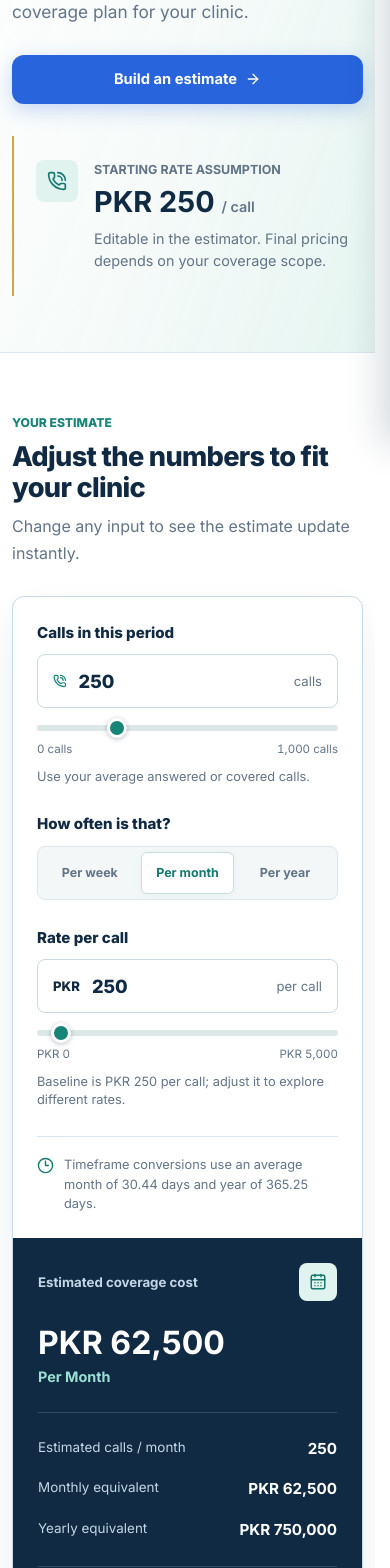
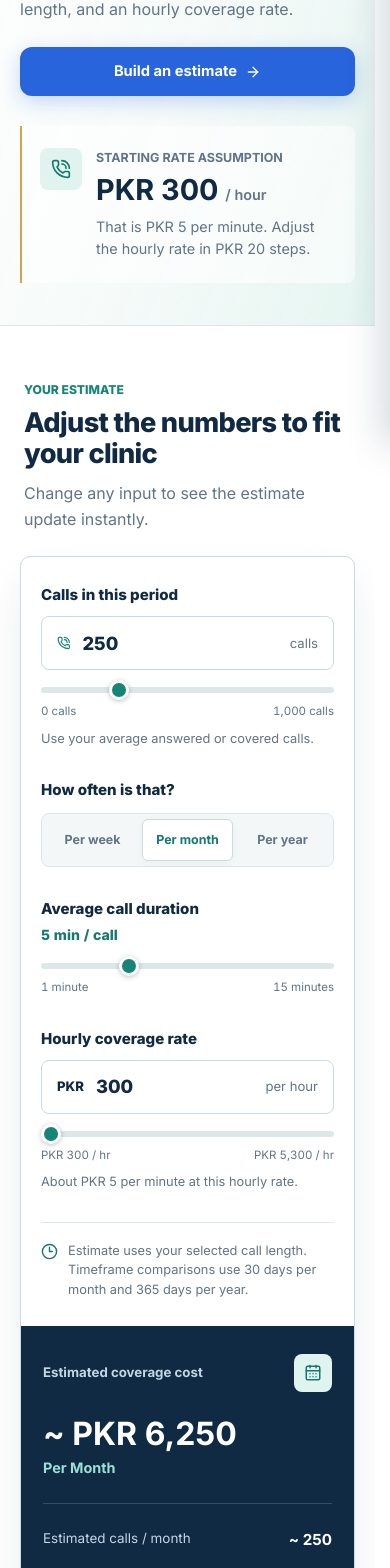
Before and after one commit to umarmughalcodez/careline-site, a Next.js app in the folder careline-app/: page /calculator in a window 390 px wide. Shown: the part 400-1968 px from the top of the page. Built offline with nearby package versions, Linux system fonts and the light colour scheme.

Commit message:
Added Range component in calculator page

```diff
--- a/careline-app/src/components/CoverageEstimator.module.css
+++ b/careline-app/src/components/CoverageEstimator.module.css
@@ -282,6 +282,21 @@
   line-height: 1.45;
 }
 
+.rangeHeader {
+  display: flex;
+  align-items: baseline;
+  justify-content: space-between;
+  gap: 12px;
+}
+
+.rangeValue {
+  color: #14796e;
+  font-size: 0.88rem;
+  font-weight: 750;
+  font-variant-numeric: tabular-nums;
+  white-space: nowrap;
+}
+
 .periodField {
   min-width: 0;
   border: 0;
@@ -507,8 +522,82 @@
 }
 
 @media (max-width: 520px) {
+  .page :global(.container) {
+    padding-inline: 8px;
+  }
+
+  .hero {
+    padding: 48px 0 42px;
+  }
+
+  .heroInner {
+    gap: 30px;
+  }
+
+  .eyebrow {
+    margin-bottom: 20px;
+  }
+
+  .heroCopy h1 {
+    margin-bottom: 18px;
+  }
+
+  .heroCopy > p {
+    margin-bottom: 24px;
+    font-size: 1rem;
+  }
+
   .heroCopy > a {
     width: 100%;
+  }
+
+  .heroNote {
+    gap: 14px;
+    padding: 22px 18px;
+    border-radius: 0 8px 8px 0;
+    background: rgba(255, 255, 255, 0.58);
+  }
+
+  .estimatorSection,
+  .detailsSection {
+    padding-block: 50px;
+  }
+
+  .sectionHeading {
+    margin: 0 4px 24px;
+  }
+
+  .estimator {
+    border-radius: 10px;
+  }
+
+  .inputs {
+    gap: 30px;
+    padding: 26px 20px;
+  }
+
+  .results {
+    padding: 28px 22px;
+  }
+
+  .detailsInner {
+    gap: 28px;
+  }
+
+  .detailsIntro {
+    padding-inline: 4px;
+  }
+
+  .detailList article {
+    grid-template-columns: 34px minmax(0, 1fr);
+    gap: 10px;
+    padding-block: 20px;
+  }
+
+  .rangeHeader {
+    flex-direction: column;
+    align-items: flex-start;
+    gap: 3px;
   }
 
   .periodOptions {
@@ -522,6 +611,7 @@
 
   .resultRows > div {
     align-items: flex-start;
+    gap: 8px;
   }
 }
 
--- a/careline-app/src/components/CoverageEstimator.tsx
+++ b/careline-app/src/components/CoverageEstimator.tsx
@@ -8,27 +8,43 @@ type Period = "week" | "month" | "year";
 
 const periods: { value: Period; label: string; days: number }[] = [
   { value: "week", label: "Per week", days: 7 },
-  { value: "month", label: "Per month", days: 30.4375 },
-  { value: "year", label: "Per year", days: 365.25 },
+  { value: "month", label: "Per month", days: 30 },
+  { value: "year", label: "Per year", days: 365 },
 ];
 
+const CALL_STEP = 25;
+const RATE_MIN = 300;
+const RATE_STEP = 20;
 const numberFormat = new Intl.NumberFormat("en-PK", { maximumFractionDigits: 0 });
+const decimalFormat = new Intl.NumberFormat("en-PK", { maximumFractionDigits: 2 });
 const formatPkr = (amount: number) => `PKR ${numberFormat.format(Math.round(amount))}`;
 
 export default function CoverageEstimator() {
   const [callsInput, setCallsInput] = useState("250");
-  const [rateInput, setRateInput] = useState("250");
+  const [rateInput, setRateInput] = useState(String(RATE_MIN));
+  const [callMinutes, setCallMinutes] = useState(5);
   const [period, setPeriod] = useState<Period>("month");
 
   const calls = Number.isFinite(Number(callsInput)) ? Math.max(0, Number(callsInput)) : 0;
-  const rate = Number.isFinite(Number(rateInput)) ? Math.max(0, Number(rateInput)) : 0;
+  const rate = Number.isFinite(Number(rateInput)) ? Math.max(RATE_MIN, Number(rateInput)) : RATE_MIN;
   const callsRangeMax = Math.max(1000, Math.ceil(calls / 1000) * 1000);
-  const rateRangeMax = Math.max(5000, Math.ceil(rate / 5000) * 5000);
+  const callsSliderValue = Math.min(callsRangeMax, Math.round(calls / CALL_STEP) * CALL_STEP);
+  const rateRangeMax = Math.max(
+    RATE_MIN + RATE_STEP * 250,
+    RATE_MIN + Math.ceil(Math.max(0, rate - RATE_MIN) / RATE_STEP) * RATE_STEP
+  );
+  const rateSliderValue = Math.min(
+    rateRangeMax,
+    RATE_MIN + Math.round((rate - RATE_MIN) / RATE_STEP) * RATE_STEP
+  );
   const selectedPeriod = periods.find((option) => option.value === period) ?? periods[1];
-  const monthlyCalls = (calls / selectedPeriod.days) * 30.4375;
-  const periodEstimate = calls * rate;
-  const monthlyEstimate = monthlyCalls * rate;
-  const yearlyEstimate = monthlyEstimate * 12;
+  const monthlyCalls = (calls / selectedPeriod.days) * 30;
+  const yearlyCalls = (calls / selectedPeriod.days) * 365;
+  const periodEstimate = (calls * callMinutes * rate) / 60;
+  const monthlyEstimate = (monthlyCalls * callMinutes * rate) / 60;
+  const yearlyEstimate = (yearlyCalls * callMinutes * rate) / 60;
+  const monthlyHours = (monthlyCalls * callMinutes) / 60;
+  const ratePerMinute = rate / 60;
 
   return (
     <div className={styles.page}>
@@ -38,8 +54,8 @@ export default function CoverageEstimator() {
             <div className={styles.eyebrow}><span /> Coverage planning</div>
             <h1>Put a number on your call coverage.</h1>
             <p>
-              Start with your typical call volume and a per-call rate. Compare weekly, monthly, or yearly estimates
-              before talking through a coverage plan for your clinic.
+              Explore weekly, monthly, or yearly coverage costs using your call volume, average call length, and an
+              hourly coverage rate.
             </p>
             <a className="btn" href="#estimator">
               Build an estimate <ArrowRight size={16} aria-hidden="true" />
@@ -50,8 +66,8 @@ export default function CoverageEstimator() {
             <span className={styles.noteIcon}><PhoneCall size={20} aria-hidden="true" /></span>
             <div>
               <span className={styles.noteLabel}>Starting rate assumption</span>
-              <strong>PKR 250 <small>/ call</small></strong>
-              <p>Editable in the estimator. Final pricing depends on your coverage scope.</p>
+              <strong>PKR 300 <small>/ hour</small></strong>
+              <p>That is PKR 5 per minute. Adjust the hourly rate in PKR 20 steps.</p>
             </div>
           </div>
         </div>
@@ -76,10 +92,11 @@ export default function CoverageEstimator() {
                     type="number"
                     min="0"
                     max="1000000"
-                    step="1"
+                    step={CALL_STEP}
                     inputMode="numeric"
                     value={callsInput}
                     onChange={(event) => setCallsInput(event.target.value)}
+                    onBlur={() => setCallsInput(String(callsSliderValue))}
                   />
                   <span>calls</span>
                 </div>
@@ -89,10 +106,10 @@ export default function CoverageEstimator() {
                   type="range"
                   min="0"
                   max={callsRangeMax}
-                  step="1"
-                  value={Math.min(calls, callsRangeMax)}
+                  step={CALL_STEP}
+                  value={callsSliderValue}
                   aria-label="Adjust calls in this period"
-                  aria-valuetext={`${numberFormat.format(calls)} calls`}
+                  aria-valuetext={`${numberFormat.format(callsSliderValue)} calls`}
                   onChange={(event) => setCallsInput(event.target.value)}
                 />
                 <div className={styles.rangeEnds} aria-hidden="true">
@@ -120,43 +137,71 @@ export default function CoverageEstimator() {
               </fieldset>
 
               <div className={styles.field}>
-                <label htmlFor="call-rate">Rate per call</label>
+                <div className={styles.rangeHeader}>
+                  <label htmlFor="call-duration">Average call duration</label>
+                  <output htmlFor="call-duration" className={styles.rangeValue}>{callMinutes} min / call</output>
+                </div>
+                <input
+                  id="call-duration"
+                  className={styles.rangeInput}
+                  type="range"
+                  min="1"
+                  max="15"
+                  step="1"
+                  value={callMinutes}
+                  aria-valuetext={`${callMinutes} minutes per call`}
+                  onChange={(event) => setCallMinutes(Number(event.target.value))}
+                />
+                <div className={styles.rangeEnds} aria-hidden="true">
+                  <span>1 minute</span>
+                  <span>15 minutes</span>
+                </div>
+              </div>
+
+              <div className={styles.field}>
+                <label htmlFor="call-rate">Hourly coverage rate</label>
                 <div className={styles.rateInput}>
                   <span aria-hidden="true">PKR</span>
                   <input
                     id="call-rate"
                     type="number"
-                    min="0"
+                    min={RATE_MIN}
                     max="1000000"
-                    step="1"
+                    step={RATE_STEP}
                     inputMode="decimal"
                     value={rateInput}
                     onChange={(event) => setRateInput(event.target.value)}
+                    onBlur={() => {
+                      const snappedRate = RATE_MIN + Math.round((rate - RATE_MIN) / RATE_STEP) * RATE_STEP;
+                      setRateInput(String(snappedRate));
+                    }}
                   />
-                  <span className={styles.rateUnit}>per call</span>
+                  <span className={styles.rateUnit}>per hour</span>
                 </div>
                 <input
                   id="call-rate-range"
                   className={styles.rangeInput}
                   type="range"
-                  min="0"
+                  min={RATE_MIN}
                   max={rateRangeMax}
-                  step="1"
-                  value={Math.min(rate, rateRangeMax)}
-                  aria-label="Adjust rate per call"
-                  aria-valuetext={`${formatPkr(rate)} per call`}
+                  step={RATE_STEP}
+                  value={rateSliderValue}
+                  aria-label="Adjust hourly coverage rate"
+                  aria-valuetext={`${formatPkr(rateSliderValue)} per hour, ${decimalFormat.format(rateSliderValue / 60)} PKR per minute`}
                   onChange={(event) => setRateInput(event.target.value)}
                 />
                 <div className={styles.rangeEnds} aria-hidden="true">
-                  <span>PKR 0</span>
-                  <span>{formatPkr(rateRangeMax)}</span>
+                  <span>PKR {RATE_MIN} / hr</span>
+                  <span>{formatPkr(rateRangeMax)} / hr</span>
                 </div>
-                <span className={styles.hint}>Baseline is PKR 250 per call; adjust it to explore different rates.</span>
+                <span className={styles.hint}>
+                  About PKR {decimalFormat.format(ratePerMinute)} per minute at this hourly rate.
+                </span>
               </div>
 
               <div className={styles.rateNote}>
                 <Clock3 size={17} aria-hidden="true" />
-                <p>Timeframe conversions use an average month of 30.44 days and year of 365.25 days.</p>
+                <p>Estimate uses your selected call length. Timeframe comparisons use 30 days per month and 365 days per year.</p>
               </div>
             </div>
 
@@ -166,16 +211,17 @@ export default function CoverageEstimator() {
                 <span className={styles.resultIcon}><CalendarDays size={18} aria-hidden="true" /></span>
               </div>
               <div className={styles.primaryTotal}>
-                <strong>{formatPkr(periodEstimate)}</strong>
+                <strong>~ {formatPkr(periodEstimate)}</strong>
                 <span>{selectedPeriod.label.toLowerCase()}</span>
               </div>
               <div className={styles.resultRows}>
-                <div><span>Estimated calls / month</span><strong>{numberFormat.format(Math.round(monthlyCalls))}</strong></div>
-                <div><span>Monthly equivalent</span><strong>{formatPkr(monthlyEstimate)}</strong></div>
-                <div><span>Yearly equivalent</span><strong>{formatPkr(yearlyEstimate)}</strong></div>
+                <div><span>Estimated calls / month</span><strong>~ {numberFormat.format(Math.round(monthlyCalls))}</strong></div>
+                <div><span>Estimated call time / month</span><strong>~ {decimalFormat.format(monthlyHours)} hrs</strong></div>
+                <div><span>Monthly equivalent</span><strong>~ {formatPkr(monthlyEstimate)}</strong></div>
+                <div><span>Yearly equivalent</span><strong>~ {formatPkr(yearlyEstimate)}</strong></div>
               </div>
               <p className={styles.disclaimer}>
-                Planning estimate only. Your final quote may vary with coverage hours, call handling needs, and agreed scope.
+                Approximate planning estimate based on call duration and the selected hourly rate. Your final quote may vary with coverage hours and agreed scope.
               </p>
               <a className={styles.resultCta} href="/contact">
                 Discuss this estimate <ArrowRight size={17} aria-hidden="true" />
@@ -199,7 +245,7 @@ export default function CoverageEstimator() {
             </article>
             <article>
               <span>02</span>
-              <div><h3>Set a working rate</h3><p>The PKR 250 baseline is a planning input, not a binding or published service quote.</p></div>
+              <div><h3>Set a coverage rate</h3><p>Start at PKR 300 per hour, equivalent to PKR 5 per minute, then adjust in PKR 20 increments.</p></div>
             </article>
             <article>
               <span>03</span>
```
